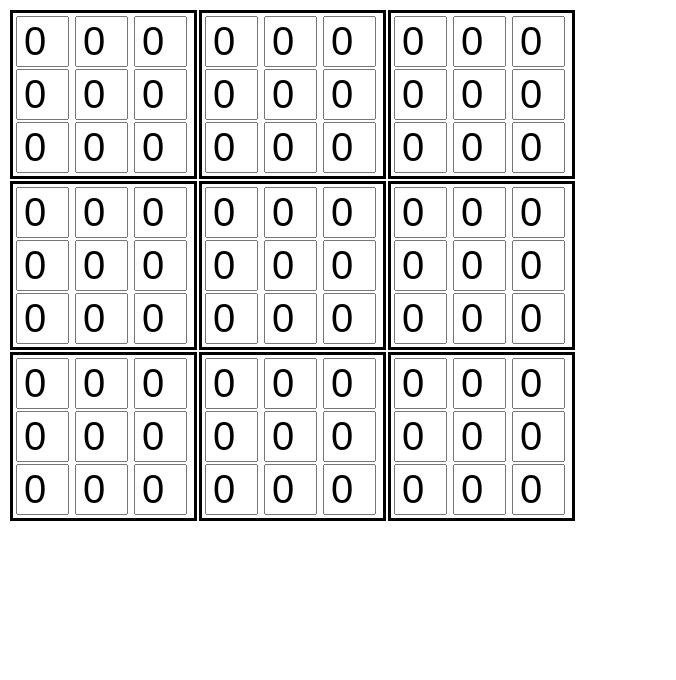
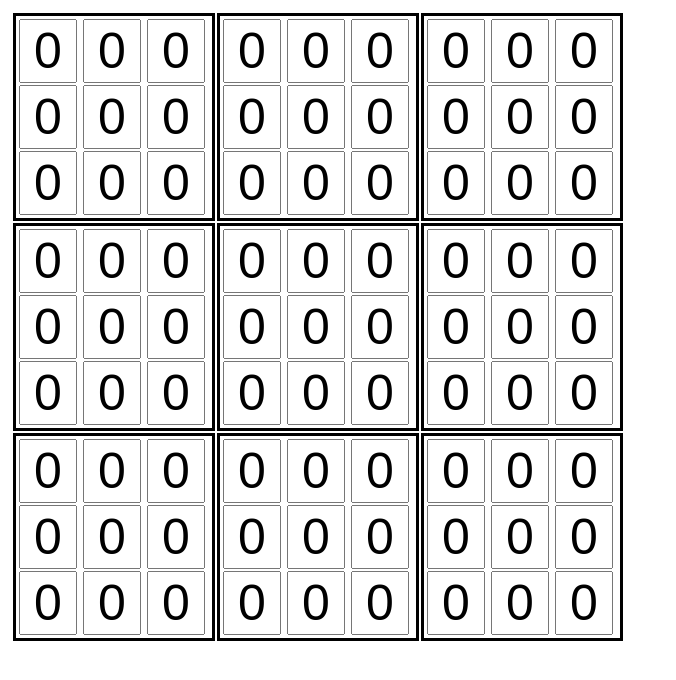
Before and after one commit to ZWhiteShadow/Simple-Sudoku-Solver, a plain HTML site: page index.html in a window 1280 px wide. Shown: the whole page, without its empty margins (0-676 px from the left). Drawn offline with Linux system fonts and the light colour scheme.

Commit message:
first table done

```diff
--- a/index.html
+++ b/index.html
@@ -8,23 +8,22 @@
 </head>
 
 <body>
-  <table id="gameTable">
-    <tr>
-      <td id="10"></td>
-      <td id="11"></td>
-      <td id="12"></td>
-    </tr>
-    <tr class="border">
-      <td id="20"></td>
-      <td id="21"></td>
-      <td id="22"></td>
-    </tr>
-    <tr class="border">
-      <td id="30"></td>
-      <td id="31"></td>
-      <td id="32"></td>
-    </tr>
-  </table>
+
+  <div>
+
+    <div>
+      <table>
+        <td id="inputTable"></td>
+      </table>
+    </div>
+
+    <div>
+      <table>
+        <td id="pencilMarks"></td>
+      </table>
+    </div>
+
+  </div>
 
   <script src="script.js"></script>
 </body>
--- a/script.js
+++ b/script.js
@@ -1,28 +1,50 @@
-// https://code.sololearn.com/Wts7GD6e7wKZ/#html
+function limit(element) {
+    var max_chars = 1;
+    if (element.value.length > max_chars) {
+        element.value = element.value.substr(0, max_chars);
+    }
+}
+
+// Create Overall Table
+function baseTable(id) {
+    var table = document.getElementById(id);
+    for (var i = 1; i < 4; i++) {
+        var row = document.createElement("tr");
+        for (var j = 0; j < 3; j++) {
+            var col = document.createElement("td");
+            col.setAttribute("id", "" + i + j);
+            row.appendChild(col);
+        }
+        table.appendChild(row);
+    }
+};
+baseTable("inputTable");
 
 
-
-function createTable() {
+// https://code.sololearn.com/Wts7GD6e7wKZ/#html
+function fillTable() {
 
     let colNum = 0,
         rowNum = 0;
 
-    for (var a = 1; a < 4; a++) {  //Select which boxes to work on
+    for (var a = 1; a < 4; a++) { //Select which boxes to work on
         for (var c = 0; c < 3; c++) { //Three rows at at time
 
             rowNum++;
-            for (var b = 0; b < 3; b++) {  //Finish individual row
+            for (var b = 0; b < 3; b++) { //Finish individual row
                 var table = document.getElementById("" + a + b);
-                document.getElementById("" + a + b).setAttribute("style", "border: 3px solid black;"); //Change border to black
+                table.setAttribute("style", "border: 3px solid black;"); //Change border to black
                 var row = document.createElement("tr");
-                for (var j = 1; j < 4; j++) {  //Create three boxes going accross
+                for (var j = 1; j < 4; j++) { //Create three boxes going accross
                     colNum++;
                     var col = document.createElement("td");
 
                     var x = document.createElement("INPUT");
                     x.setAttribute("type", "number");
                     x.setAttribute("value", 0);
-                   row.appendChild(x);
+                    x.setAttribute("onkeydown", "limit(this)")
+                    x.setAttribute("onkeyup", "limit(this)")
+                    row.appendChild(x);
 
                     // col.innerHTML = "" + (rowNum - 1) + (colNum - 1);
 
@@ -34,7 +56,7 @@ function createTable() {
         }
     }
 }
-createTable();
+fillTable();
 
 // https://www.daniweb.com/programming/web-development/threads/113340/delete-all-rows-from-table-in-javascript
 function clearTable() {
--- a/style.css
+++ b/style.css
@@ -1,5 +1,10 @@
 input[type="number"] {
-    width: 45px;
-    font-size: 40px;
+    width: 50px;
+    font-size: 50px;
     text-align: center;
 }
+input[type=number]::-webkit-inner-spin-button,
+input[type=number]::-webkit-outer-spin-button {
+  -webkit-appearance: none;
+  margin: 0;
+}
```
